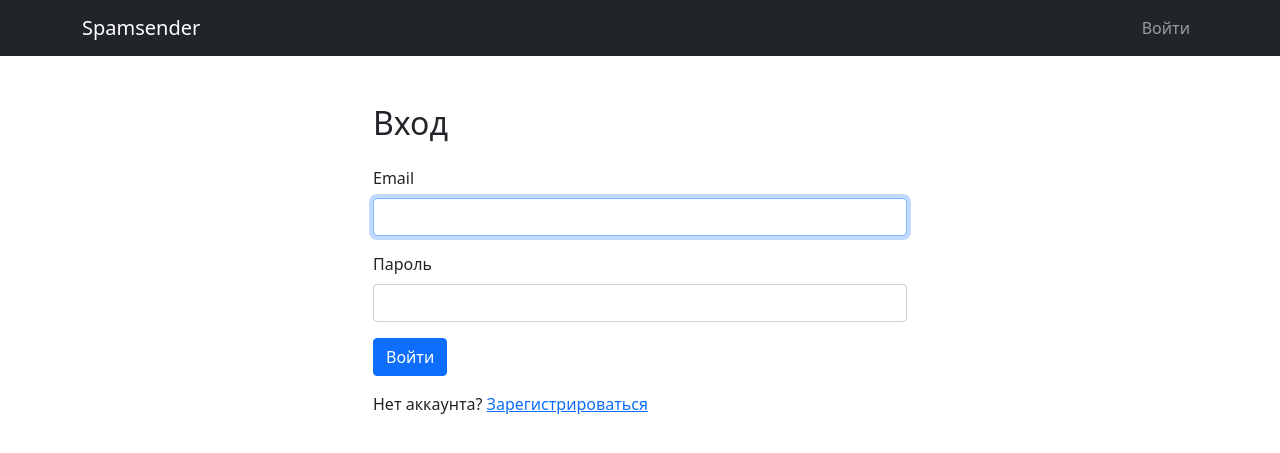
After one commit to botnbot/Spamsender, a Django app: page /users/login/ in a window 1280 px wide. The commit adds this page. Shown: the top 453 px of the page. Run offline with Django 5.2, Linux system fonts and the light colour scheme; parts of the project's set-up code (start-up, migrations or seed data) failed here and were passed over; some libraries are stand-ins or nearby versions.

Commit message:
buttons url in base.html fix users/forms.py create users/login.html create users/register.html create LOGIN_URL, LOGOUT_REDIRECT_URL in settings.py fix urls.py in config, in core, in users modified users/views.py created

```diff
--- a/config/settings.py
+++ b/config/settings.py
@@ -36,9 +36,9 @@ DATABASES = {
     }
 }
 
-LOGIN_URL = 'core:login'
+LOGIN_URL = 'users:login'
 LOGIN_REDIRECT_URL = 'core:home'
-LOGOUT_REDIRECT_URL = 'core:login'
+LOGOUT_REDIRECT_URL = 'users:login'
 
 # Application definition
 
--- a/config/urls.py
+++ b/config/urls.py
@@ -1,13 +1,10 @@
 from django.contrib import admin
-from django.contrib.auth.views import LoginView, LogoutView
 from django.urls import path, include
 
-from core.views import HomeView
 
 urlpatterns = [
     path("admin/", admin.site.urls),
 
-    path('login/', LoginView.as_view(template_name='core/login.html'), name='login'),
-    path('logout/', LogoutView.as_view(), name='logout'),
+    path("users/", include("users.urls")),
     path("", include("core.urls")),
 ]
--- a/core/templates/core/base.html
+++ b/core/templates/core/base.html
@@ -26,15 +26,14 @@
         <div class="collapse navbar-collapse">
             <ul class="navbar-nav ms-auto">
                 {% if user.is_authenticated %}
-                <!--                    <li class="nav-item"><a class="nav-link" href="{% url 'core:attempt_list' %}">Попытки</a></li>-->
                 <li class="nav-item">
-                    <form method="post" action="{% url 'core:logout' %}" class="d-inline">
+                    <form method="post" action="{% url 'users:logout' %}" class="d-inline">
                         {% csrf_token %}
                         <button class="btn btn-link nav-link" type="submit">Выйти</button>
                     </form>
                 </li>
                 {% else %}
-                <li class="nav-item"><a class="nav-link" href="{% url 'core:login' %}">Вход</a></li>
+                <li class="nav-item"><a class="nav-link" href="{% url 'users:login' %}">Войти</a></li>
                 {% endif %}
             </ul>
         </div>
--- a/core/urls.py
+++ b/core/urls.py
@@ -1,9 +1,7 @@
-from django.contrib.auth.views import LogoutView
-
 from core.views import MessageListView, MessageDetailView, MessageCreateView, MessageUpdateView, MessageDeleteView, \
     RecipientListView, RecipientDetailView, RecipientCreateView, RecipientUpdateView, RecipientDeleteView, \
     NewsletterListView, NewsletterDetailView, NewsletterCreateView, NewsletterUpdateView, NewsletterManualSendView, \
-    NewsletterDeleteView, SendAttemptListView, SendAttemptDetailView, login_view, logout_view, ActiveNewsletterListView
+    NewsletterDeleteView, SendAttemptListView, SendAttemptDetailView, ActiveNewsletterListView
 from django.urls import path
 from .views import HomeView
 
@@ -37,7 +35,4 @@ urlpatterns = [
     # path("attempts/<int:pk>/edit/", SendAttemptUpdateView.as_view(), name="attempt_update"),
     # path("attempts/<int:pk>/delete/", SendAttemptDeleteView.as_view(), name="attempt_confirm_delete"),
     # path("attempts/new/", SendAttemptCreateView.as_view(), name="attempt_create"),
-
-    path('login/', login_view, name='login'),
-    path("logout/", LogoutView.as_view(), name="logout"),
 ]
--- /dev/null
+++ b/users/templates/users/login.html
@@ -0,0 +1,38 @@
+{% extends "core/base.html" %}
+
+{% block title %}Вход{% endblock %}
+
+{% block content %}
+<div class="container mt-5">
+    <div class="row justify-content-center">
+        <div class="col-md-6">
+            <h2 class="mb-4">Вход</h2>
+
+            {% if form.non_field_errors %}
+                <div class="alert alert-danger">
+                    {% for error in form.non_field_errors %}
+                        <div>{{ error }}</div>
+                    {% endfor %}
+                </div>
+            {% endif %}
+
+            <form method="post">
+                {% csrf_token %}
+                <div class="mb-3">
+                    <label for="id_username" class="form-label">Email</label>
+                    <input type="email" name="username" autofocus required id="id_username" class="form-control">
+                </div>
+                <div class="mb-3">
+                    <label for="id_password" class="form-label">Пароль</label>
+                    <input type="password" name="password" required id="id_password" class="form-control">
+                </div>
+                <button type="submit" class="btn btn-primary">Войти</button>
+            </form>
+
+            <p class="mt-3">
+                Нет аккаунта? <a href="{% url 'users:register' %}">Зарегистрироваться</a>
+            </p>
+        </div>
+    </div>
+</div>
+{% endblock %}
--- /dev/null
+++ b/users/urls.py
@@ -0,0 +1,33 @@
+from django.contrib.auth import views as auth_views
+from django.urls import path
+
+from . import views
+from .views import CustomLogoutView
+
+app_name = "users"
+
+urlpatterns = [
+    path("register/", views.RegisterView.as_view(), name="register"),
+    path("login/", auth_views.LoginView.as_view(template_name="users/login.html"), name="login"),
+    path("logout/", CustomLogoutView.as_view(next_page="users:login"), name="logout"),]
+
+    # path(
+    #     "password_reset/",
+    #     auth_views.PasswordResetView.as_view(template_name="users/password_reset.html"),
+    #     name="password_reset"
+    # ),
+    # path(
+    #     "password_reset/done/",
+    #     auth_views.PasswordResetDoneView.as_view(template_name="users/password_reset_done.html"),
+    #     name="password_reset_done"
+    # ),
+    # path(
+    #     "reset/<uidb64>/<token>/",
+    #     auth_views.PasswordResetConfirmView.as_view(template_name="users/password_reset_confirm.html"),
+    #     name="password_reset_confirm"
+    # ),
+    # path(
+    #     "reset/done/",
+    #     auth_views.PasswordResetCompleteView.as_view(template_name="users/password_reset_complete.html"),
+    #     name="password_reset_complete"
+    # ),
```
Also changed, not shown: core/views.py (+1 -11 lines), users/forms.py (added, +14 -0 lines), users/templates/users/register.html (added, +36 -0 lines), users/views.py (+16 -2 lines).
